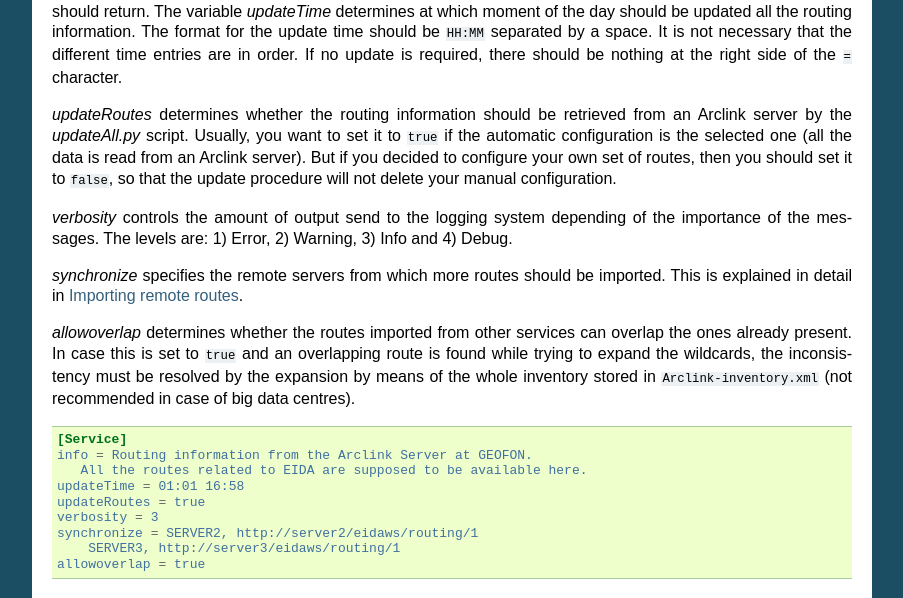
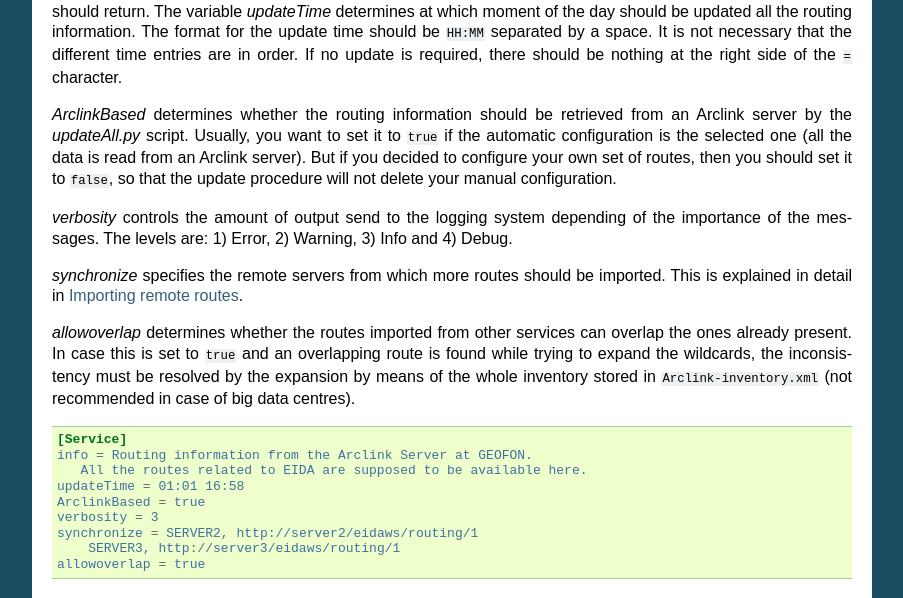
Before and after one commit to EIDA/routing, a Sphinx documentation site: the page built from doc/index.rst, in a window 1280 px wide and 900 px high, scrolled down 3523 px. Shown: the part 154-752 px from the top of the window, without its empty margins (198-1101 px from the left). Built offline with Sphinx 7.4.7, drawn with Linux system fonts in a browser that asks for light colours.

Commit message:
The configuration parameter 'updateRoutes' was renamed to 'ArclinkBased'.

```diff
--- a/doc/index.rst
+++ b/doc/index.rst
@@ -229,7 +229,7 @@ The format for the update time should be ``HH:MM`` separated by a space. It is
 not necessary that the different time entries are in order. If no update is
 required, there should be nothing at the right side of the ``=`` character.
 
-`updateRoutes` determines whether the routing information should be retrieved
+`ArclinkBased` determines whether the routing information should be retrieved
 from an Arclink server by the `updateAll.py` script. Usually, you want to set
 it to ``true`` if the automatic configuration is the selected one (all the data
 is read from an Arclink server). But if you decided to configure your own set
@@ -259,7 +259,7 @@ centres).
     info = Routing information from the Arclink Server at GEOFON.
        All the routes related to EIDA are supposed to be available here.
     updateTime = 01:01 16:58
-    updateRoutes = true
+    ArclinkBased = true
     verbosity = 3
     synchronize = SERVER2, http://server2/eidaws/routing/1
         SERVER3, http://server3/eidaws/routing/1
```
Also changed, not shown: 2 other files.
